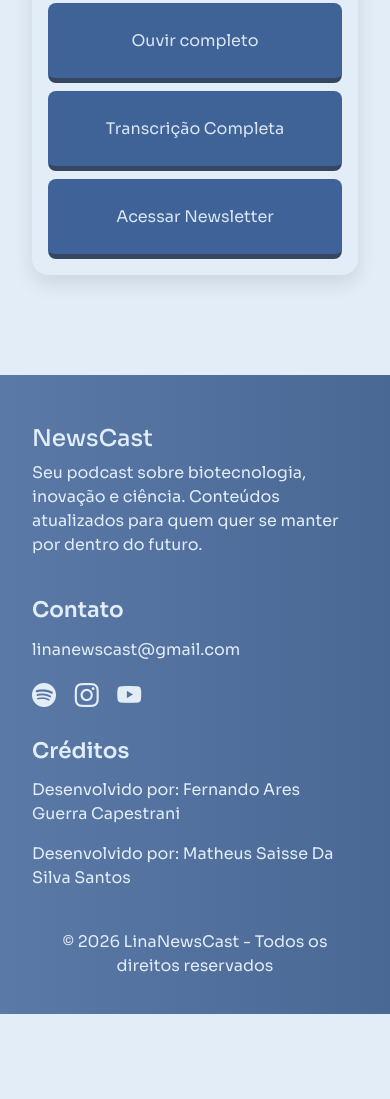
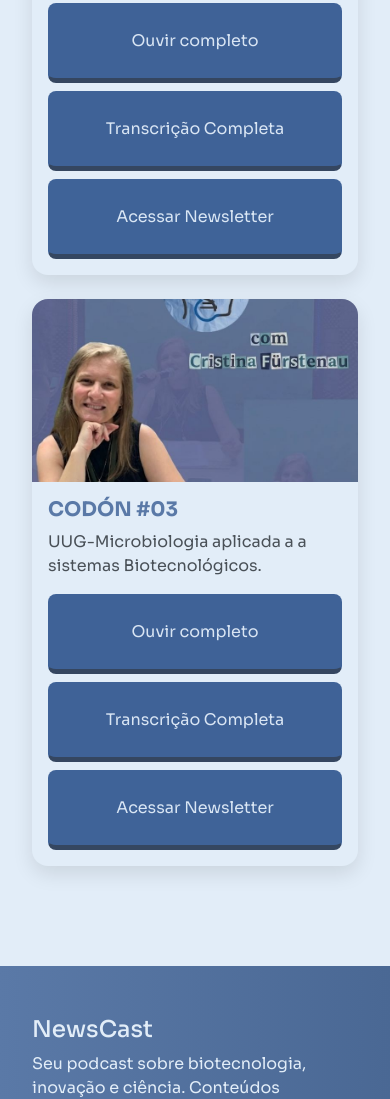
Before and after one commit to LinaBiotech/Lina-News-Cast, a plain HTML site: page index_edicoes_anteriores.html in a window 390 px wide. Shown: the part 1171-2270 px from the top of the page. Before the commit the page ends 2185 px from the top, so only its background shows below. Drawn offline with nearby package versions, Linux system fonts and the light colour scheme; a web font is replaced by a local one.

Commit message:
mudancas de nomes dos index e adicao do ep 3.

```diff
--- a/index2.html
+++ b/index_edicoes_anteriores.html
@@ -42,7 +42,7 @@
             <nav class="navbar navbar-dark navbar-expand-lg navbar-menu justify-content-between">
                 <div class="container">
 
-                    <a class="navbar-brand" href="index.html">NewsCast</a>
+                    <a class="navbar-brand" href="index_edicoes_anteriores.html">NewsCast</a>
 
                     <!-- toglle do menu -->
                     <button class="navbar-toggler" type="button" data-bs-toggle="collapse" data-bs-target="#navbarNav">
@@ -52,17 +52,16 @@
                     <!-- itens do menu -->
                     <div class="collapse navbar-collapse menu" id="navbarNav">
                         <ul class="navbar-nav ms-auto">
-
-                            <li class="nav-item">
-                                <a class="nav-link" href="index2.html">Edições Anteriores</a>
+                    q       <li class="nav-item">
+                                <a class="nav-link" href="index_edicoes_anteriores.html">Edições Anteriores</a>
                             </li>
 
                             <li class="nav-item">
-                                <a class="nav-link" href="index3.html">Dúvidas</a>
+                                <a class="nav-link" href="index_duvida.html">Dúvidas</a>
                             </li>
 
                             <li class="nav-item">
-                                <a class="nav-link" href="index4.html">Sobre nós</a>
+                                <a class="nav-link" href="index_sobre_nos.html">Sobre nós</a>
                             </li>
                         </ul>
                     </div>
@@ -145,6 +144,43 @@
     </div>
 </div>
 
+
+
+<div class="col-lg-4 col-md-6">
+    <div class="card card-episodio h-100">
+
+        <div class="ratio ratio-16x9">
+            <img src="assets/WhatsApp Image 2026-05-09 at 18.16.13 (1).jpeg"
+                 alt="Capa do Episódio #02"
+                 class="card-img-top">
+        </div>
+        <div class="card-body">
+            <h5 class="card-title">CODÓN #03</h5>
+            <p class="card-text">
+                UUG-Microbiologia aplicada a  a sistemas Biotecnológicos.
+            </p>
+            <div class="d-flex flex-column gap-2 mt-auto">
+                <a href="https://open.spotify.com/episode/7tHuJWfVFrTrzyxeypw6hP?si=bf0ce7c994314d7f"
+                   target="_blank"
+                   class="btn btn-edicoes">
+                   Ouvir completo
+                </a>
+                <a href="https://docs.google.com/document/d/1nie0qT-QVRaurNxTky66VvMAZ1LYyO9QPu-hAj-N9sg/edit?usp=drivesdk"
+                   target="_blank"
+                   class="btn btn-edicoes">
+                   Transcrição Completa
+                </a>
+                <a href="https://linanewscast.substack.com/p/lina-newscast-codon-uug?utm_campaign=post&utm_medium=web"
+                   target="_blank"
+                   class="btn btn-edicoes">
+                   Acessar Newsletter
+                </a>
+
+            </div>
+        </div>
+    </div>
+</div>
+
         </div>
     </div>
 </section>
```
Also changed, not shown: index_duvida.html (renamed from index3.html, +5 -5 lines), index_pagina_inicial.html (renamed from index.html, +7 -5 lines), index_sobre_nos.html (renamed from index4.html, +4 -4 lines).
